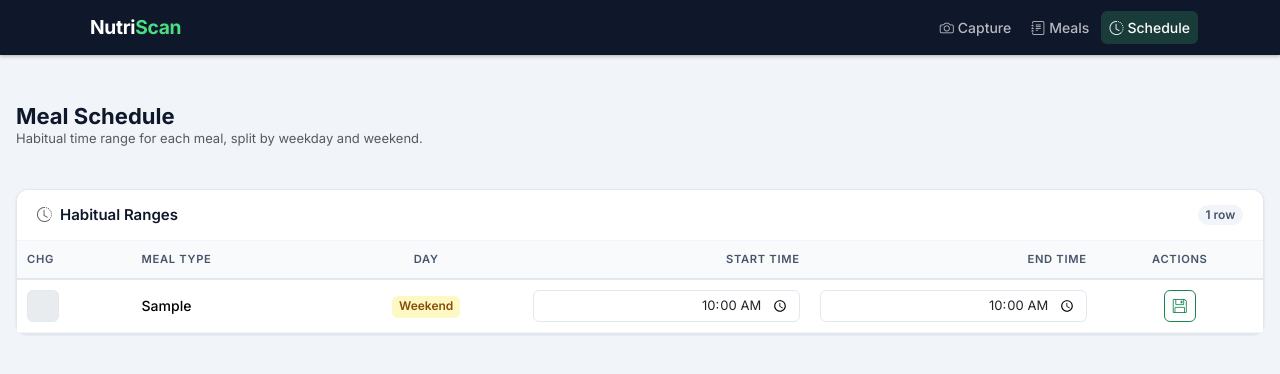
After one commit to robertobeanuoc/food_recognition_model, a Flask app: page /meal_schedule in a window 1280 px wide. The commit adds this page. Shown: the top 374 px of the page. Run offline with Flask 3, Linux system fonts and the light colour scheme; tables that the repository leaves empty hold one stand-in row (values such as "Sample post"); parts of the project's set-up code (start-up, migrations or seed data) failed here and were passed over.

Commit message:
feat(meal-schedule): add habitual meal schedule UI and auto-classify food_register by meal type (#20)
- Add /meal_schedule page to view and edit habitual breakfast/lunch/dinner
  time ranges (weekday/weekend), same style/pattern as the meals editor.
- Store all timestamps (created_at/updated_at, meal_schedule times) as UTC
  and convert to the viewer's browser timezone only at display time; the
  browser timezone is captured via a cookie and applied through a new
  `local_dt` Jinja filter plus UTC<->local time-of-day helpers in main.py.
- Auto-classify each food_register row's meal_type from meal_schedule at
  insert time (falls back to 'other', which is intentionally excluded from
  meal_schedule itself); editable afterwards from the photo review page.
  Includes a SQL migration to backfill meal_type on existing databases.
- Fix `FlushError: ... has a NULL identity key` on every insert by
  generating uuid client-side (SQLAlchemy `default=`) instead of relying on
  a MySQL BEFORE INSERT trigger, which is now dropped on sync.
- Loosen food_type validation: the previous regex rejected legitimate
  hyphenated/accented names (e.g. "whole-grain bread"); also URL-encode
  food_type before building the update request.

Co-authored-by: Claude Sonnet 5 <noreply@anthropic.com>

```diff
--- a/src/food_recognition/static/css/app.css
+++ b/src/food_recognition/static/css/app.css
@@ -111,6 +111,19 @@ body {
 .gi-low    { background: #dcfce7; color: #15803d; }
 .gi-medium { background: #fef9c3; color: #854d0e; }
 .gi-high   { background: #fee2e2; color: #991b1b; }
+
+/* ── Meal type badge ──────────────────────────────────────────── */
+.meal-type-badge {
+  display: inline-block;
+  padding: .2em .55em;
+  border-radius: .375rem;
+  font-size: .75rem;
+  font-weight: 600;
+  line-height: 1.4;
+  white-space: nowrap;
+  background: #eef2ff;
+  color: #4338ca;
+}
 
 /* ── Data tables ──────────────────────────────────────────────── */
 .app-table {
--- /dev/null
+++ b/src/food_recognition/static/js/meal_schedule.js
@@ -0,0 +1,30 @@
+function updateMealSchedule(index) {
+    var uuid = document.getElementById('uuid_' + index).value;
+    var startTime = document.getElementById('start_time_' + index).value;
+    var endTime = document.getElementById('end_time_' + index).value;
+
+    var updated = document.getElementById('updated_' + index);
+
+    var body = new URLSearchParams();
+    body.append('start_time', startTime);
+    body.append('end_time', endTime);
+
+    fetch('/update_meal_schedule/' + uuid, {
+        method: 'POST',
+        credentials: 'include',
+        headers: {
+          'Content-Type': 'application/x-www-form-urlencoded',
+        },
+        body: body,
+    })
+    .then(response => {
+        if (!response.ok) {
+            throw new Error(`Request failed with status ${response.status}`);
+        }
+        updated.value = '';
+    })
+    .catch(error => {
+        console.error('Error updating meal schedule:', error);
+        alert('No se ha podido guardar el horario.');
+    });
+}
--- a/src/food_recognition/templates/base.html
+++ b/src/food_recognition/templates/base.html
@@ -4,6 +4,20 @@
   <meta charset="UTF-8">
   <meta name="viewport" content="width=device-width, initial-scale=1.0">
   <title>{% block title %}NutriScan{% endblock %}</title>
+
+  <script>
+    // Tell the server what timezone to render dates/times in (all timestamps
+    // are stored in the database as UTC — see `local_dt` filter in main.py).
+    // Takes effect from the next request onward.
+    (function () {
+      try {
+        var tz = Intl.DateTimeFormat().resolvedOptions().timeZone;
+        if (tz) {
+          document.cookie = "tz=" + tz + ";path=/;max-age=31536000;samesite=lax";
+        }
+      } catch (e) {}
+    })();
+  </script>
 
   <!-- Bootstrap 5 -->
   <link href="https://cdn.jsdelivr.net/npm/bootstrap@5.3.2/dist/css/bootstrap.min.css" rel="stylesheet">
@@ -44,6 +58,11 @@
               <i class="bi bi-journal-text me-1"></i>Meals
             </a>
           </li>
+          <li class="nav-item">
+            <a class="nav-link {% block nav_schedule %}{% endblock %}" href="{{ url_for('meal_schedule') }}">
+              <i class="bi bi-clock-history me-1"></i>Schedule
+            </a>
+          </li>
         </ul>
       </div>
 
--- /dev/null
+++ b/src/food_recognition/templates/meal_schedule.html
@@ -0,0 +1,117 @@
+{% extends "base.html" %}
+{% block title %}NutriScan – Meal Schedule{% endblock %}
+{% block nav_schedule %}active{% endblock %}
+
+{% block content %}
+<div class="container-app">
+
+  <!-- ── Page heading ─────────────────────────────────────────── -->
+  <div class="page-heading d-flex align-items-start justify-content-between flex-wrap gap-2 mb-4">
+    <div>
+      <h1>Meal Schedule</h1>
+      <p class="text-muted">Habitual time range for each meal, split by weekday and weekend.</p>
+    </div>
+  </div>
+
+  <!-- ── Schedule card ─────────────────────────────────────────── -->
+  <div class="card">
+    <div class="card-header d-flex align-items-center justify-content-between">
+      <span class="section-title"><i class="bi bi-clock-history me-2 text-muted"></i>Habitual Ranges</span>
+      <span class="badge rounded-pill" style="background:#f1f5f9; color:#475569; font-size:.75rem; font-weight:600;">
+        {{ meal_schedule_rows|length }} row{{ 's' if meal_schedule_rows|length != 1 }}
+      </span>
+    </div>
+
+    {% if meal_schedule_rows %}
+    <div class="table-responsive">
+      <table class="table app-table mb-0">
+        <thead>
+          <tr>
+            <th title="Changed">Chg</th>
+            <th>Meal Type</th>
+            <th class="text-center">Day</th>
+            <th class="text-end">Start Time</th>
+            <th class="text-end">End Time</th>
+            <th class="text-center">Actions</th>
+          </tr>
+        </thead>
+        <tbody>
+          {% for row in meal_schedule_rows %}
+          <tr>
+
+            <!-- Change indicator -->
+            <td>
+              <input id="updated_{{ loop.index }}" type="text" value="" disabled
+                     class="updated-indicator form-control">
+            </td>
+
+            <!-- Meal type (read-only) -->
+            <td class="fw-medium text-capitalize">
+              {{ row['meal_type'] }}
+              <input type="hidden" id="uuid_{{ loop.index }}" value="{{ row['uuid'] }}">
+            </td>
+
+            <!-- Weekday / Weekend badge -->
+            <td class="text-center">
+              {% if row['is_weekend'] %}
+                <span class="gi-badge gi-medium">Weekend</span>
+              {% else %}
+                <span class="gi-badge gi-low">Weekday</span>
+              {% endif %}
+            </td>
+
+            <!-- Start time (editable) -->
+            <td class="text-end">
+              <input type="time" id="start_time_{{ loop.index }}"
+                     value="{{ row['start_time'].strftime('%H:%M') }}"
+                     class="form-control text-end"
+                     onchange="markUpdated({{ loop.index }})">
+            </td>
+
+            <!-- End time (editable) -->
+            <td class="text-end">
+              <input type="time" id="end_time_{{ loop.index }}"
+                     value="{{ row['end_time'].strftime('%H:%M') }}"
+                     class="form-control text-end"
+                     onchange="markUpdated({{ loop.index }})">
+            </td>
+
+            <!-- Save action -->
+            <td class="text-center">
+              <div class="d-flex gap-1 justify-content-center">
+                <button id="update_meal_schedule{{ loop.index }}"
+                        class="btn btn-save btn-outline-success"
+                        onclick="updateMealSchedule({{ loop.index }})"
+                        title="Save changes">
+                  <i class="bi bi-floppy" style="font-size:.875rem;"></i>
+                </button>
+              </div>
+            </td>
+
+          </tr>
+          {% endfor %}
+        </tbody>
+      </table>
+    </div>
+
+    {% else %}
+    <div class="empty-state">
+      <i class="bi bi-exclamation-circle"></i>
+      <p>No meal schedule ranges configured.</p>
+    </div>
+    {% endif %}
+
+  </div>
+  <!-- /Schedule card -->
+
+</div>
+{% endblock %}
+
+{% block scripts %}
+<script>
+  function markUpdated(index) {
+    document.getElementById('updated_' + index).value = '*';
+  }
+</script>
+<script src="{{ url_for('static', filename='js/meal_schedule.js') }}"></script>
+{% endblock %}
--- a/src/main.py
+++ b/src/main.py
@@ -5,9 +5,10 @@ from flask import Flask, session ,render_template, request, redirect, url_for, B
 import cv2
 import numpy as np
 import os
+import pytz
 from food_recognition.food_classification import classify_image
 from food_recognition.utils import app_logger
-from food_recognition.db import get_glycemic_index, insert_food_type, update_food_register, update_verfied, get_food_registers, get_glycemic_index, update_food_register, delete_food_register
+from food_recognition.db import get_glycemic_index, insert_food_type, update_food_register, update_verfied, get_food_registers, get_glycemic_index, update_food_register, delete_food_register, sync_schema, get_meal_schedule, update_meal_schedule, get_meal_types, utcnow
 from food_recognition.similar_food import add_similar_food_info_to_food
 import json
 import uuid
@@ -28,6 +29,52 @@ app.config["SECRET_KEY"] = app.secret_key
 UPLOAD_FOLDER:str = 'food_recognition/static/uploads'
 
 Session(app)
+
+# Sync the DB schema with the current SQLAlchemy models (creates any missing
+# tables, e.g. meal_schedule) as soon as the app connects to the database.
+sync_schema()
+
+
+def get_request_timezone() -> datetime.tzinfo:
+    """Resolve the browser timezone captured by the `tz` cookie (see base.html).
+
+    All datetimes are stored in the database as naive UTC. Falls back to UTC
+    if the cookie is missing (e.g. first request of a session, before the
+    page's JS has had a chance to set it) or holds an unrecognised value.
+    """
+    tz_name: str = request.cookies.get('tz', 'UTC')
+    try:
+        return pytz.timezone(tz_name)
+    except pytz.exceptions.UnknownTimeZoneError:
+        return pytz.utc
+
+
+@app.template_filter('local_dt')
+def local_dt_filter(value: datetime.datetime, fmt: str = '%Y-%m-%d %H:%M') -> str:
+    """Render a naive-UTC datetime in the requesting browser's timezone."""
+    if value is None:
+        return ''
+    utc_value: datetime.datetime = pytz.utc.localize(value) if value.tzinfo is None else value
+    return utc_value.astimezone(get_request_timezone()).strftime(fmt)
+
+
+def _utc_time_to_local(value: datetime.time, tz: datetime.tzinfo) -> datetime.time:
+    """Convert a bare UTC time-of-day (e.g. meal_schedule.start_time) to local.
+
+    TIME columns have no date, so today's date is used as an arbitrary
+    reference to resolve the UTC offset (relevant around DST transitions).
+    """
+    reference_date: datetime.date = datetime.date.today()
+    utc_dt: datetime.datetime = pytz.utc.localize(datetime.datetime.combine(reference_date, value))
+    return utc_dt.astimezone(tz).time()
+
+
+def _local_time_to_utc(value: datetime.time, tz: datetime.tzinfo) -> datetime.time:
+    """Inverse of `_utc_time_to_local` — convert a browser-local time-of-day to UTC for storage."""
+    reference_date: datetime.date = datetime.date.today()
+    local_dt: datetime.datetime = tz.localize(datetime.datetime.combine(reference_date, value))
+    return local_dt.astimezone(pytz.utc).time()
+
 
 @app.route('/')
 def index():
@@ -66,6 +113,10 @@ def upload():
 
     app_logger.info("Classifying the image ..")
     food_types:list[dict] = classify_image(file_image)
+    # Computed once and shared across every item in this photo, so they all
+    # get the exact same created_at (and therefore the same auto-classified
+    # meal_type) instead of drifting a few milliseconds apart per insert.
+    created_at: datetime.datetime = utcnow()
     for food_type in food_types:
         insert_food_type(
             file_uid=uuid_img,
@@ -75,6 +126,7 @@ def upload():
             carbohydrate_percentage=food_type.get('carbohydrate_percentage'),
             carbohydrate_weight_grams=food_type.get('carbohydrate_weight_grams'),
             absorption_type=food_type.get('absorption_type'),
+            created_at=created_at,
         )
 
     file_json:str = os.path.join(UPLOAD_FOLDER,f"{uuid_img}.json")
@@ -137,6 +189,8 @@ def api_update_food_register(uuid:str, food_type:str, glycemic_index:int, weight
         carbohydrate_percentage = float(request.args['carbohydrate_percentage'])
         carbohydrate_weight_grams = carbohydrate_percentage * weight_grams / 100
 
+    meal_type: str = request.args.get('meal_type') or None
+
     update_food_register(
         uuid=uuid,
         food_type=food_type,
@@ -145,6 +199,7 @@ def api_update_food_register(uuid:str, food_type:str, glycemic_index:int, weight
         verified=verified,
         carbohydrate_percentage=carbohydrate_percentage,
         carbohydrate_weight_grams=carbohydrate_weight_grams,
+        meal_type=meal_type,
     )
     #TODO return to the previus page
     return redirect(url_for('meals'))
@@ -160,26 +215,63 @@ def api_delete_food_register(uuid: str):
 
 @app.route('/view_photo/<file_uid>', methods=['GET'])
 def view_photo(file_uid:str):
-    created_at:str = ""
+    created_at: datetime.datetime = None
     validate_uuid(file_uid)
     food_registers: list[dict] = get_food_registers(file_uid=file_uid)
     food_registers = add_similar_food_info_to_food(food_registers=food_registers)
     if len(food_registers) != 0:
-        created_at: str = food_registers[0]['created_at'].strftime('%Y-%m-%d %H:%M:%S')
-    return render_template('view_photo.html', uuid_img=file_uid,food_registers=food_registers, created_at=created_at )
+        created_at = food_registers[0]['created_at']
+    meal_types: list[str] = get_meal_types()
+    return render_template('view_photo.html', uuid_img=file_uid,food_registers=food_registers, created_at=created_at, meal_types=meal_types )
 
 @app.route('/meals', methods=['GET','POST'])
 def meals():
+    user_tz: datetime.tzinfo = get_request_timezone()
+
     start_date: str = ""
     if 'datepicker' in request.form:
         start_date = request.form['datepicker']
-    filter_start_date:datetime.date = datetime.date.today()
+    filter_start_date: datetime.date
     if start_date:
         filter_start_date = datetime.datetime.strptime(start_date, '%Y-%m-%d').date()
     else:
-        filter_start_date = filter_start_date - datetime.timedelta(days=int(os.getenv("DEFAULT_DAYS")))
-    food_registers: list[dict] = get_food_registers(start_date=filter_start_date)
+        today_local: datetime.date = datetime.datetime.now(tz=user_tz).date()
+        filter_start_date = today_local - datetime.timedelta(days=int(os.getenv("DEFAULT_DAYS")))
+
+    # The date picker is a plain calendar date in the user's local timezone;
+    # convert local midnight of that date to UTC before filtering, since
+    # created_at is stored as naive UTC.
+    local_midnight: datetime.datetime = user_tz.localize(datetime.datetime.combine(filter_start_date, datetime.time.min))
+    start_datetime_utc: datetime.datetime = local_midnight.astimezone(pytz.utc).replace(tzinfo=None)
+
+    food_registers: list[dict] = get_food_registers(start_date=start_datetime_utc)
     return render_template('meals.html', food_registers=food_registers, start_date=filter_start_date)
+
+
+@app.route('/meal_schedule', methods=['GET'])
+def meal_schedule():
+    user_tz: datetime.tzinfo = get_request_timezone()
+    meal_schedule_rows: list[dict] = get_meal_schedule()
+    for row in meal_schedule_rows:
+        row['start_time'] = _utc_time_to_local(row['start_time'], user_tz)
+        row['end_time'] = _utc_time_to_local(row['end_time'], user_tz)
+    return render_template('meal_schedule.html', meal_schedule_rows=meal_schedule_rows)
+
+
+@app.route('/update_meal_schedule/<uuid>', methods=['POST'])
+def api_update_meal_schedule(uuid: str):
+    validate_uuid(uuid)
+    app_logger.info(f"Updating meal_schedule for {uuid} ..")
+
+    user_tz: datetime.tzinfo = get_request_timezone()
+    local_start_time = datetime.datetime.strptime(request.form['start_time'], '%H:%M').time()
+    local_end_time = datetime.datetime.strptime(request.form['end_time'], '%H:%M').time()
+
+    start_time = _local_time_to_utc(local_start_time, user_tz)
+    end_time = _local_time_to_utc(local_end_time, user_tz)
+
+    update_meal_schedule(uuid=uuid, start_time=start_time, end_time=end_time)
+    return {"status": "ok"}
 
 
 @app.route('/glycemic_index/<food_type>', methods=['GET'])
```
Also changed, not shown: CLAUDE.md (+24 -4 lines), sql_scripts/migrations/add_meal_type_to_food_register.sql (added, +53 -0 lines), sql_scripts/tables/food_register.sql (+7 -8 lines), sql_scripts/tables/meal_schedule.sql (added, +18 -0 lines), sql_scripts/tables/meal_type.sql (added, +7 -0 lines), src/food_recognition/db.py (+202 -13 lines), src/food_recognition/db_models.py (+41 -1 lines), src/food_recognition/static/js/food_register.js (+12 -2 lines), src/food_recognition/templates/meals.html (+9 -1 lines), src/food_recognition/templates/view_photo.html (+13 -2 lines), src/food_recognition/validate_parameters.py (+7 -1 lines), src/test/conftest.py (+13 -0 lines), src/test/test_meal_schedule.py (added, +23 -0 lines), README.md.
